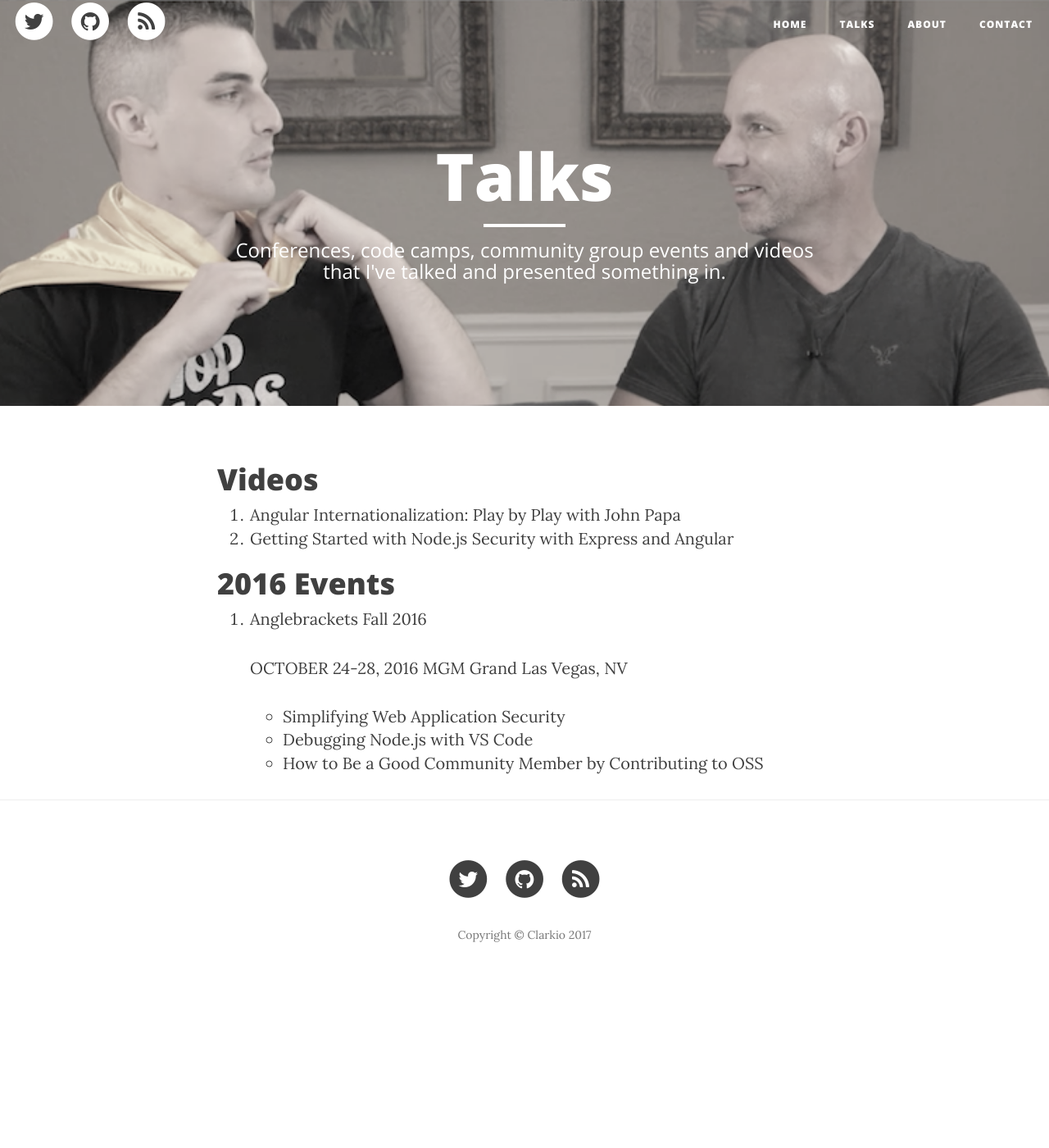
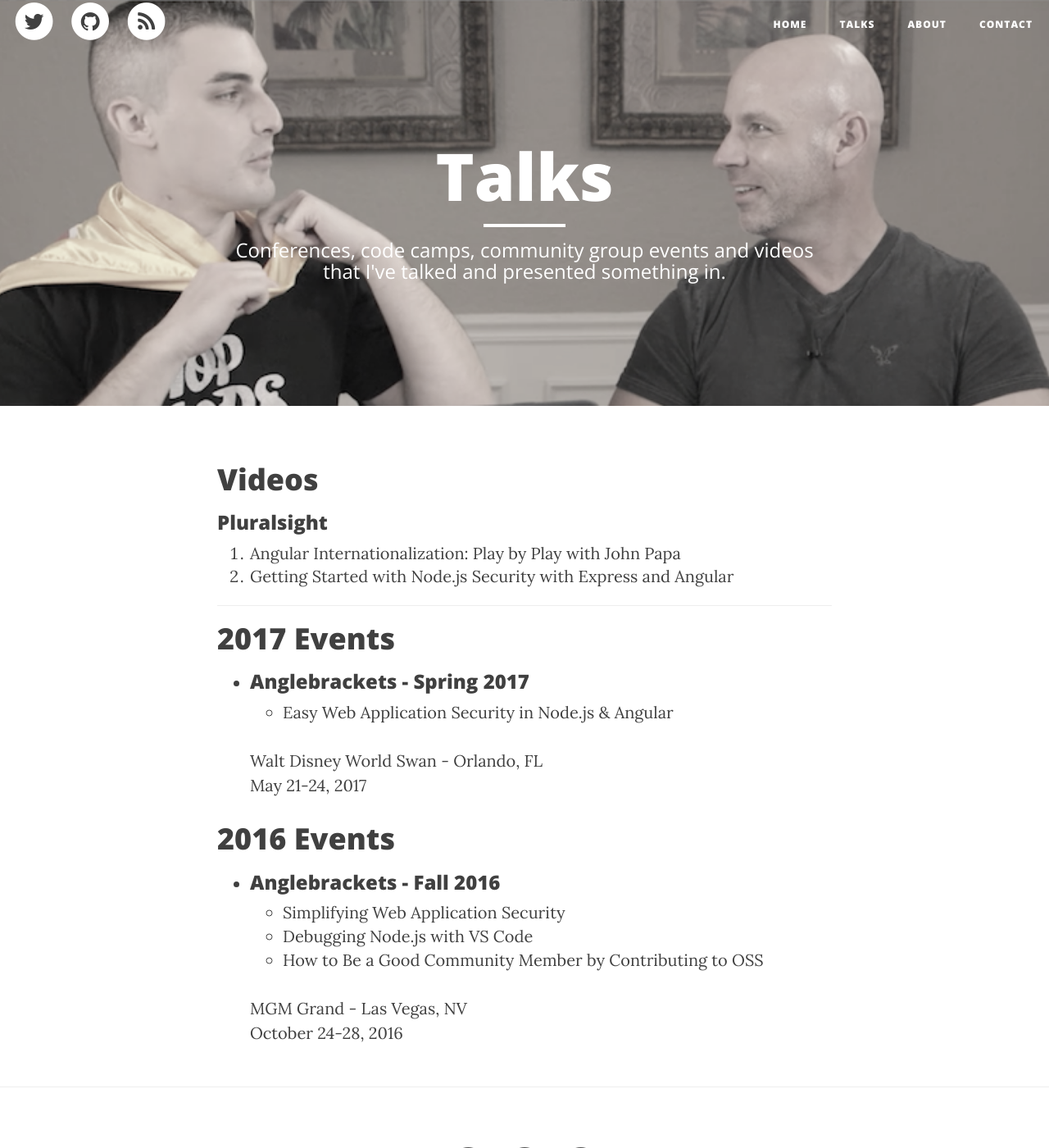
Before and after one commit to clarkio/clarkio.github.io, a Jekyll site: the page built from talks.md, in a window 1280 px wide and 1400 px high. Shown: the whole window at 82% size. Built offline with Jekyll 4.4.1, drawn with Linux system fonts in a browser that asks for light colours; nearby versions of some CDN libraries.

Commit message:
update talks page

```diff
--- a/talks.md
+++ b/talks.md
@@ -9,14 +9,24 @@ order: 2
 
 # Videos
 
+### Pluralsight
 1. [Angular Internationalization: Play by Play with John Papa](http://bit.ly/1Q6XrJI)
 2. [Getting Started with Node.js Security with Express and Angular](http://bit.ly/2cJyxhD)
 
+<hr>
+# 2017 Events
+
+
+- ### [Anglebrackets](https://anglebrackets.org/) - Spring 2017
+    - Easy Web Application Security in Node.js & Angular
+    <p>Walt Disney World Swan - Orlando, FL<br>
+    May 21-24, 2017</p>
+
 # 2016 Events
 
-1. [Anglebrackets](https://anglebrackets.org/) Fall 2016
-    <p>OCTOBER 24-28, 2016
-    MGM Grand Las Vegas, NV</p>
-- Simplifying Web Application Security
-- Debugging Node.js with VS Code
-- How to Be a Good Community Member by Contributing to OSS
+- ### [Anglebrackets](https://anglebrackets.org/) - Fall 2016
+    - Simplifying Web Application Security
+    - Debugging Node.js with VS Code
+    - How to Be a Good Community Member by Contributing to OSS
+    <p>MGM Grand - Las Vegas, NV<br>
+    October 24-28, 2016</p>
```
